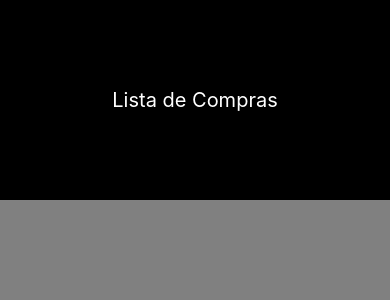
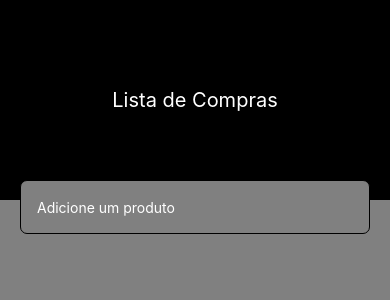
Before and after one commit to cesulfaculdade/trabalho02-danilo2023014102, a React Native app: screen / in a window 390 px wide. Shown: the top 300 px of the page. Built offline with nearby package versions, Linux system fonts and the light colour scheme.

Commit message:
Criaçao e estilazação do  product

```diff
--- a/src/screens/Home/index.tsx
+++ b/src/screens/Home/index.tsx
@@ -1,4 +1,4 @@
-import { Text, View } from 'react-native';
+import { Text, TextInput, View } from 'react-native';
 import { styles } from "./styles"
 
 export function Home (){
@@ -10,6 +10,16 @@ export function Home (){
              <Text style={styles.title}>Lista de Compras</Text>
           </View>
 
+            <View style={styles.form}>
+              <View style ={styles.input}>
+                <TextInput style = {styles.text}
+                  placeholder = "Adicione um produto"
+                  placeholderTextColor ="#fff"
+                  keyboardType='default'
+
+                />
+                </View>
+            </View>
 
         </View>
     );
--- a/src/screens/Home/styles.ts
+++ b/src/screens/Home/styles.ts
@@ -15,5 +15,22 @@ export const styles = StyleSheet.create({
       fontSize: 20,
       alignItems: "center",
       margin: "auto",
+    },
+    form: {
+      padding: 20
+    },
+    input: {
+      flexDirection: "row",
+      top: -40,
+      alignItems: "center"
+    },
+    text: {
+      backgroundColor: "#808080",
+      flex: 1,
+      height: 54,
+      borderRadius: 7,
+      paddingHorizontal: 16,
+      borderColor: "#000",
+      borderWidth: 0.5,
     }
   });
```
Also changed, not shown: src/components/Product/index.tsx (+22 -0 lines), src/components/Product/styles.ts (+30 -0 lines).
